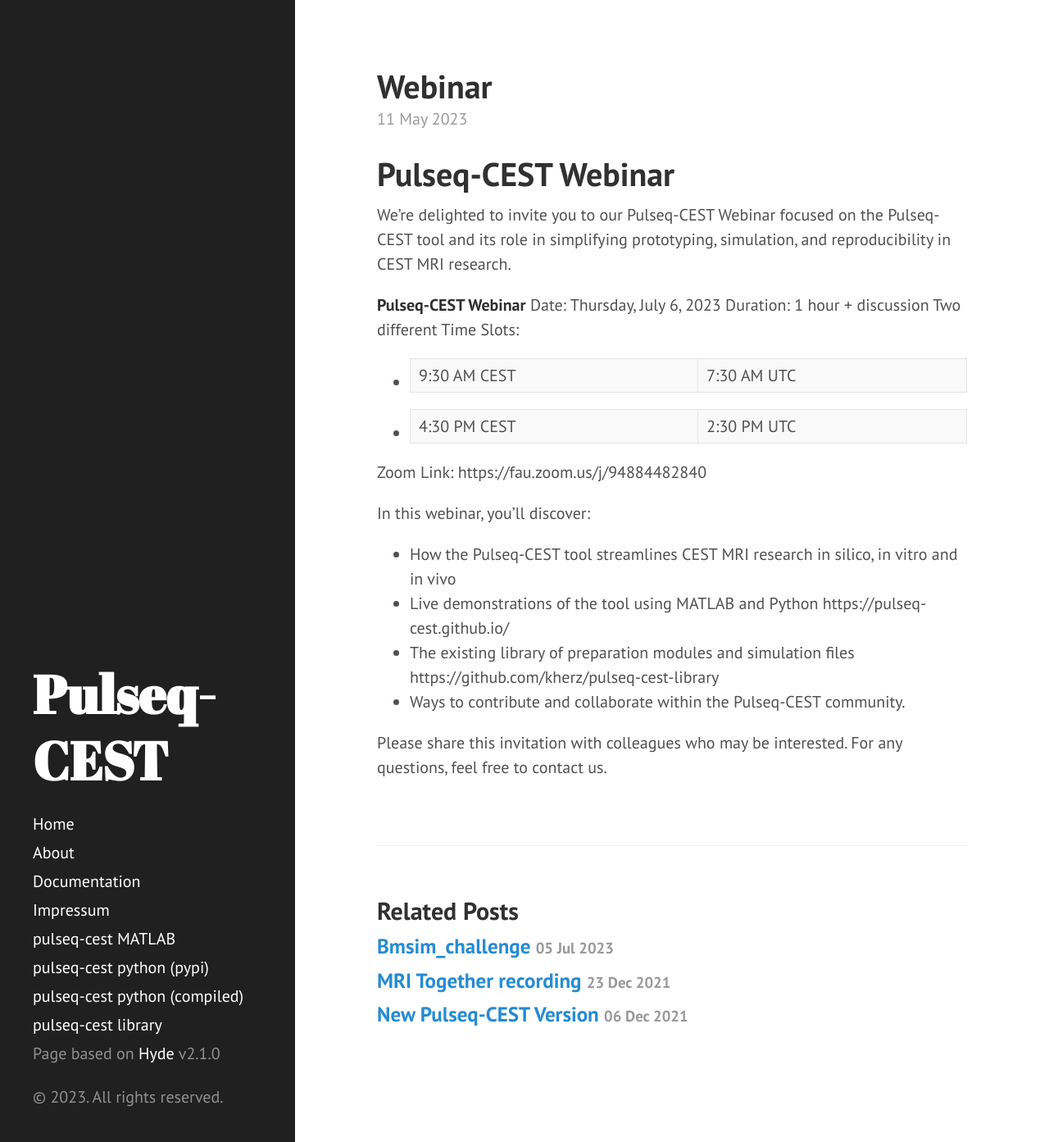
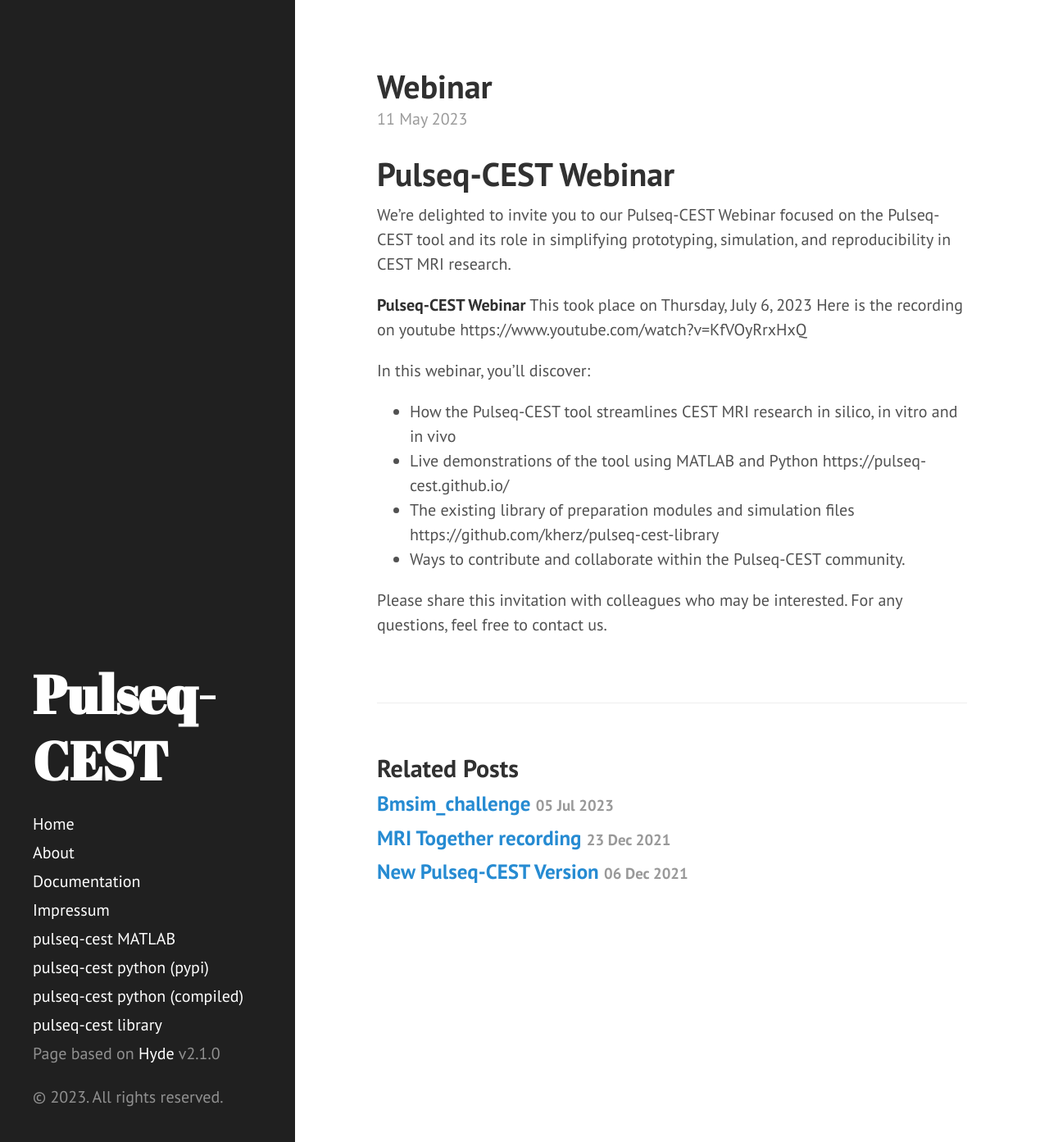
Before and after one commit to pulseq-cest/pulseq-cest.github.io, a Jekyll site: the page built from _posts/2023-05-11-Webinar.md, in a window 1280 px wide and 1393 px high. Shown: the whole window at 82% size. Built offline with Jekyll 4.4.1, drawn with Linux system fonts in a browser that asks for light colours; our own code applies the rules of GitHub Pages for plain Markdown files.

Commit message:
Update 2023-05-11-Webinar.md
added youtube link

```diff
--- a/_posts/2023-05-11-Webinar.md
+++ b/_posts/2023-05-11-Webinar.md
@@ -3,14 +3,9 @@
 We’re delighted to invite you to our Pulseq-CEST Webinar focused on the Pulseq-CEST tool and its role in simplifying prototyping, simulation, and reproducibility in CEST MRI research.
 
 **Pulseq-CEST Webinar**
-Date: Thursday, July 6, 2023
-Duration: 1 hour + discussion
-Two different Time Slots:
-
-- 9:30 AM CEST | 7:30 AM UTC
-- 4:30 PM CEST | 2:30 PM UTC
-
-Zoom Link: https://fau.zoom.us/j/94884482840
+This took place on Thursday, July 6, 2023
+Here is the recording on youtube
+https://www.youtube.com/watch?v=KfVOyRrxHxQ
 
 In this webinar, you’ll discover:
 
```
